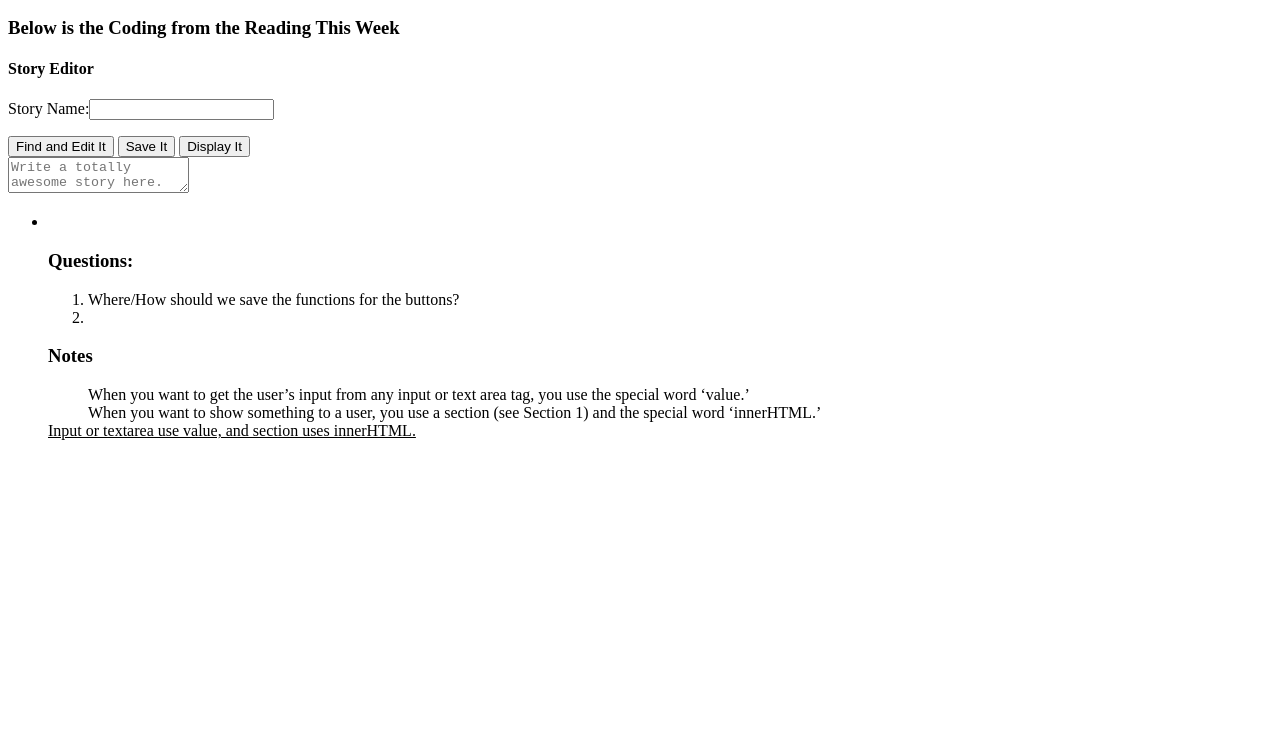
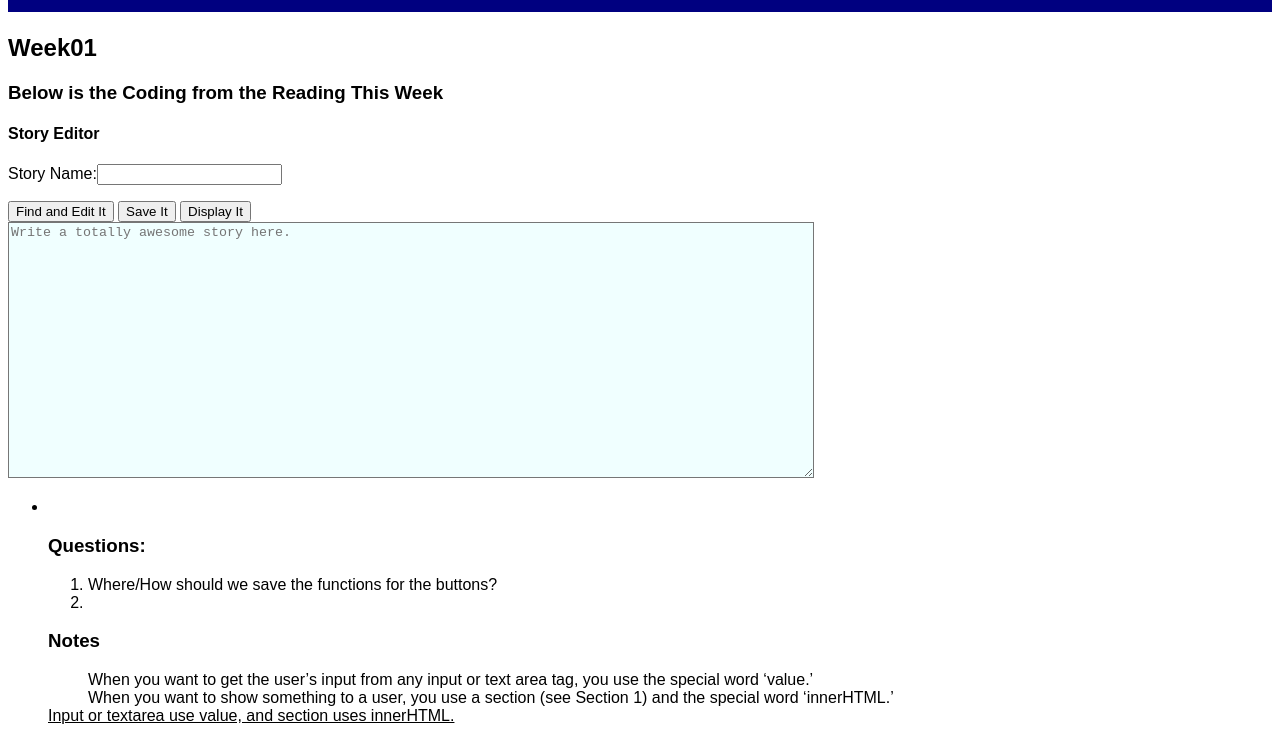
Before and after one commit to cassiejones9/WDD330, a plain HTML site: page week1/index.html in a window 1280 px wide. Shown: the part 110-851 px from the top of the page. Before the commit the page ends 800 px from the top, so only its background shows below. Drawn offline with Linux system fonts and the light colour scheme; the site is published under a folder, as on GitHub Pages, so addresses that start at the root find nothing.

Commit message:
Update index.html

```diff
--- a/week1/index.html
+++ b/week1/index.html
@@ -4,7 +4,7 @@
     <meta charset="UTF-8" />
     <meta name="viewport" content="width=device-width, initial-scale=1.0" />
     <title>WDD 330</title>
-    <link rel="stylesheet" href="/style.css" />
+    <link rel="stylesheet" href="../style.css" />
     <script>
       function loadStory(){
         var storyName = document.getElementById(“name_input”).value
```
